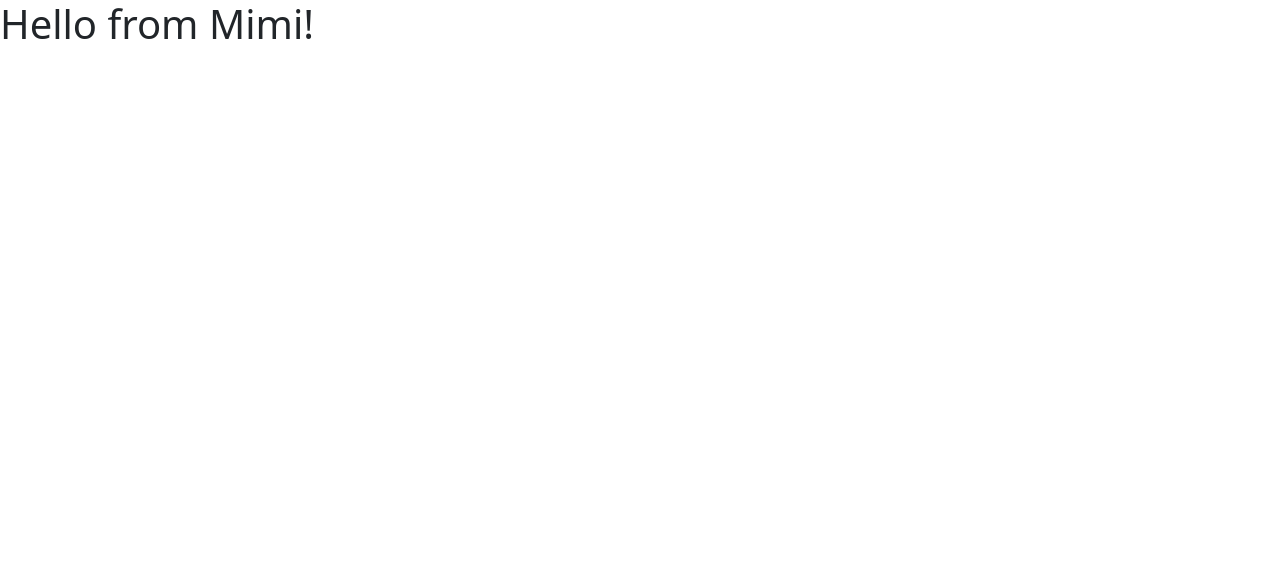
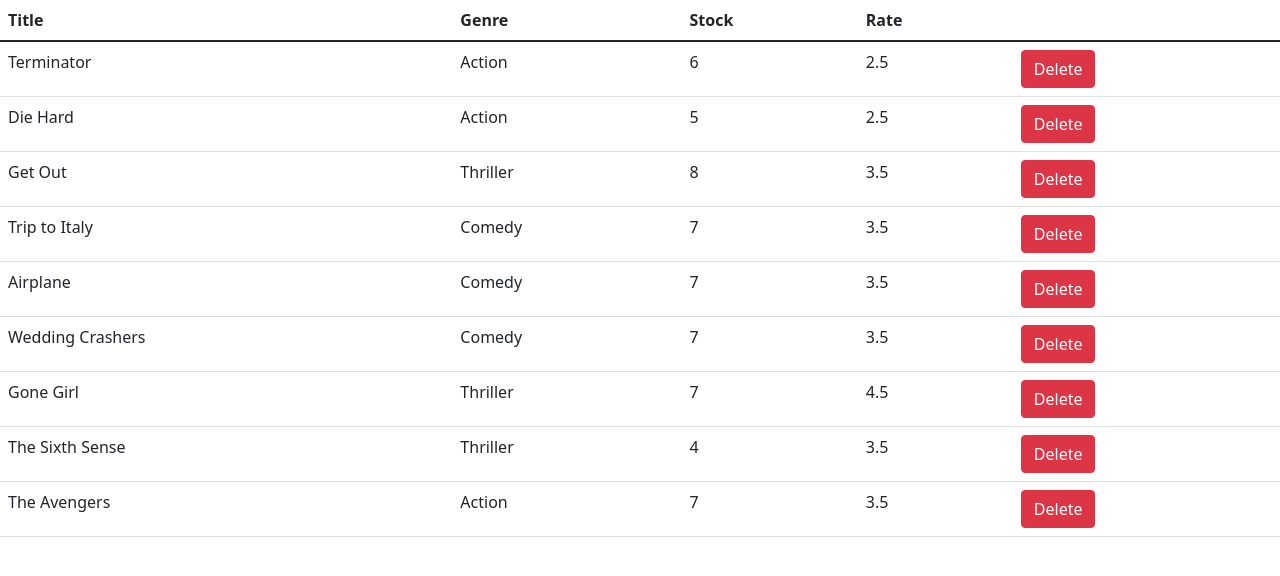
Before and after one commit to rua1hc/react-fdn-vidly-app, a React (Create React App) app: page / in a window 1280 px wide. Shown: the top 576 px of the page. Built offline with nearby package versions, Linux system fonts and the light colour scheme.

Commit message:
s3v17 build Movies comp

```diff
--- a/src/App.js
+++ b/src/App.js
@@ -1,5 +1,7 @@
 // import logo from './logo.svg';
 import "./App.css";
+
+import Movies from "./comps/movies";
 
 function App() {
     return (
@@ -20,7 +22,7 @@
         //   </header>
         // </div>
         <main>
-            <h1>Hello from Mimi!</h1>
+            <Movies />
         </main>
     );
 }
--- /dev/null
+++ b/src/comps/movies.jsx
@@ -0,0 +1,50 @@
+import React, { Component } from "react";
+
+import { getMovies } from "../services/fakeMovieService";
+
+class Movies extends Component {
+    state = {
+        movies: getMovies(),
+    };
+
+    handleDelete = (movie) => {
+        let movies = this.state.movies.filter((m) => m._id !== movie._id);
+        this.setState({ movies });
+    };
+
+    render() {
+        return (
+            <table className="table">
+                <thead>
+                    <tr>
+                        <th>Title</th>
+                        <th>Genre</th>
+                        <th>Stock</th>
+                        <th>Rate</th>
+                        <th></th>
+                    </tr>
+                </thead>
+                <tbody>
+                    {this.state.movies.map((movie) => (
+                        <tr key={movie._id}>
+                            <td>{movie.title}</td>
+                            <td>{movie.genre.name}</td>
+                            <td>{movie.numberInStock}</td>
+                            <td>{movie.dailyRentalRate}</td>
+                            <td>
+                                <button
+                                    onClick={() => this.handleDelete(movie)}
+                                    className="btn btn-danger"
+                                >
+                                    Delete
+                                </button>
+                            </td>
+                        </tr>
+                    ))}
+                </tbody>
+            </table>
+        );
+    }
+}
+
+export default Movies;
```
